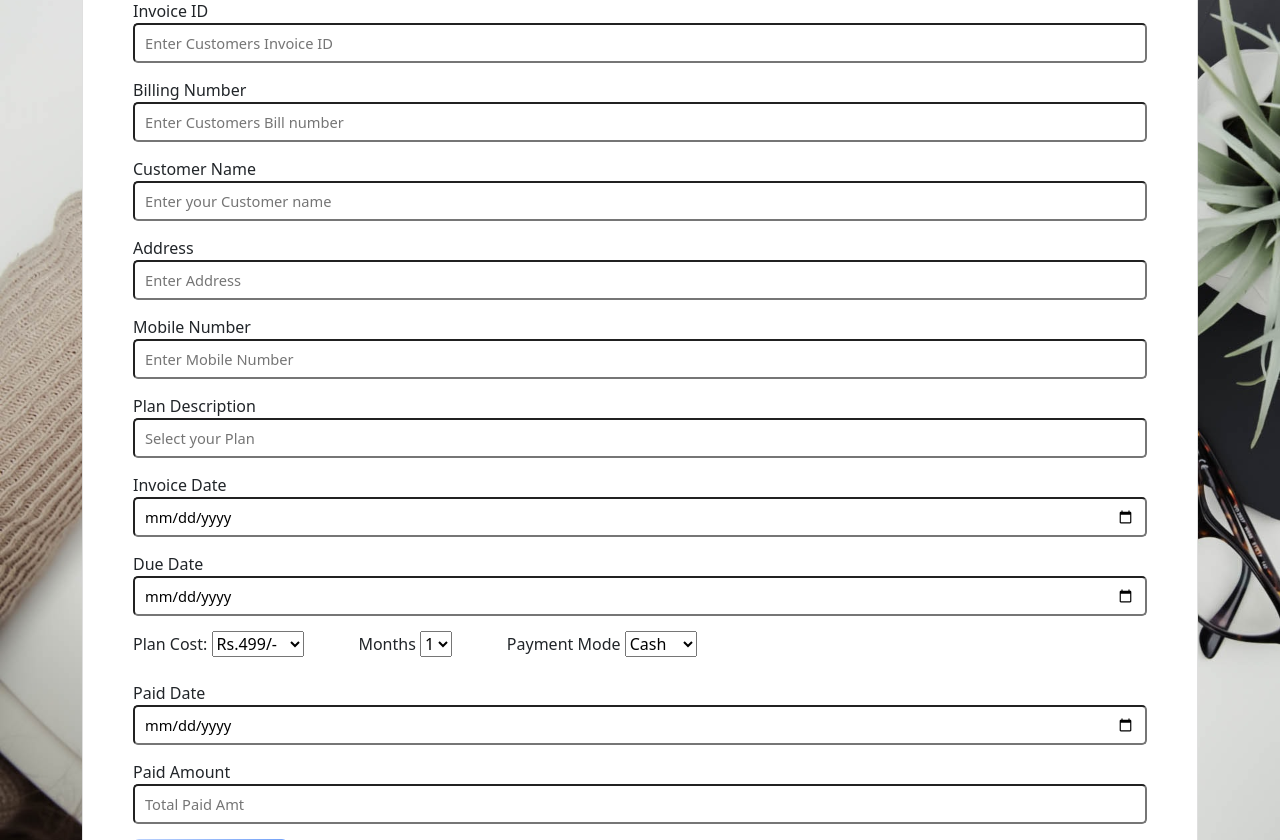
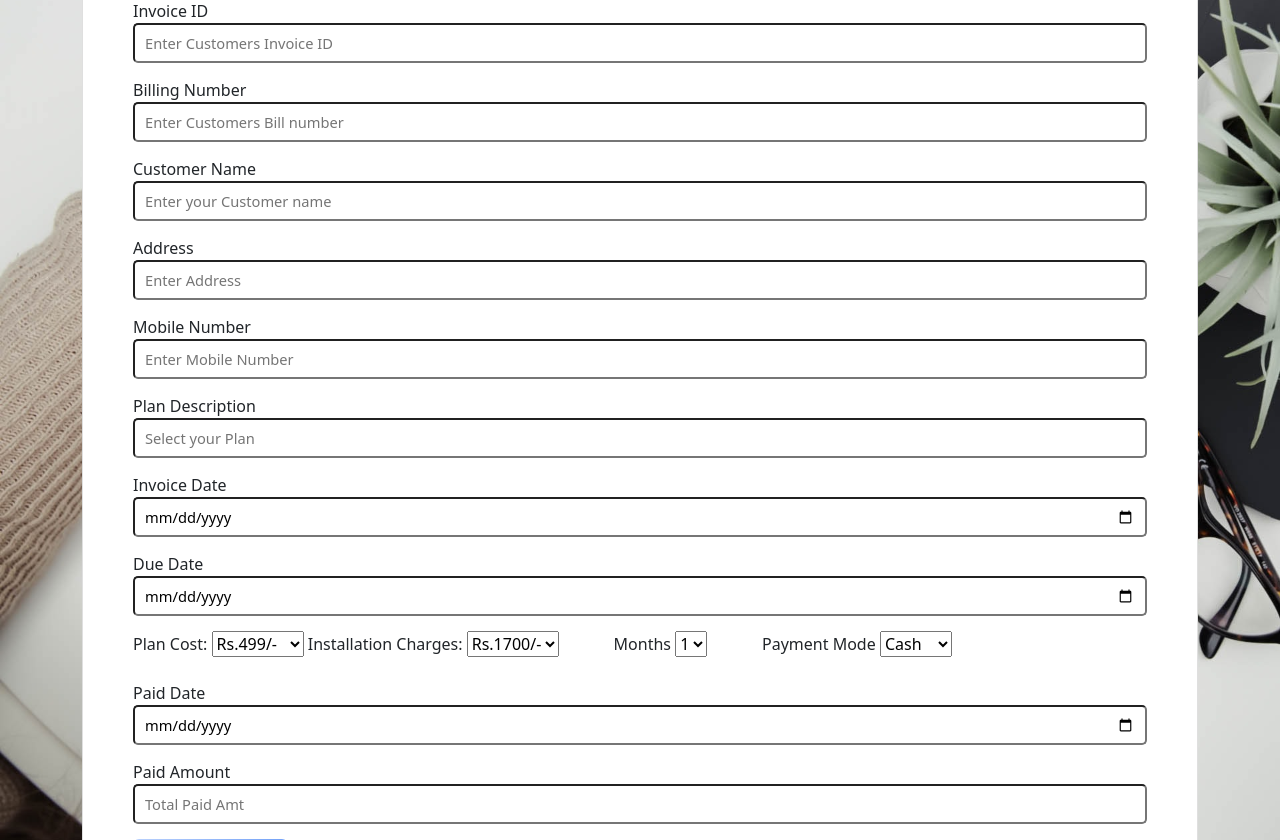
Before and after one commit to Kamal-prog-code/hkrs_invoice_gen, a Django app: template app/templates/app/index.html in a window 1280 px wide. Shown: the part 330-1170 px from the top of the page. Run offline with Django 3.2, Linux system fonts and the light colour scheme; the template is opened without the code that fills it, so the values that code supplies are empty; some libraries are stand-ins or nearby versions.

Commit message:
Install,gst,cgst

```diff
--- a/Static/js/xhr.js
+++ b/Static/js/xhr.js
@@ -31,6 +31,7 @@ const sendData = () => {
         Payment_mode : document.querySelector("#pm").value,
         Paid_date : document.querySelector("#pda").value,
         Paid_amt : document.querySelector("#pa").value,
+        Installation: document.querySelector("#ic").value,
         Mobile_number : document.querySelector("#bm").value,
         Invoice_id : "Invoice_" + (document.querySelector("#cid").value).toString(),
         Bill_no : document.querySelector("#bn").value
--- a/app/models.py
+++ b/app/models.py
@@ -8,6 +8,7 @@ class FormD(models.Model):
     Plan_Description = models.CharField(max_length=1000, null=True, blank=True)
     Plan_Cost = models.CharField(max_length=100, null=True, blank=True)
     Total = models.CharField(max_length=100, null=True, blank=True)
+    Installation = models.CharField(max_length=100, null=True, blank=True)
     Invoice_id = models.CharField(max_length=500,null=True, blank=True)
     Quantity = models.CharField(max_length=100, null=True, blank=True,default=1)
     Invoice_date = models.DateTimeField()
--- a/app/templates/app/index.html
+++ b/app/templates/app/index.html
@@ -124,6 +124,10 @@
 							<option value="799">Rs.799/-</option>
 							<option value="1200">Rs.1200/-</option>
 						</select>
+						<label for="installation">Installation Charges:</label>
+						<select  id="ic">
+							<option value="1700">Rs.1700/-</option>
+						</select>
 						<label for="quantity" style="margin-left: 5%;">Months</label>
 						<select  id="q">
 							<option value="1">1</option>
--- a/app/templates/app/pdf_template.html
+++ b/app/templates/app/pdf_template.html
@@ -100,6 +100,9 @@ Vijayawada Krishna AP 520015 IN</pre></p>
 				</tr>
 				<!-- <tr style="background-color:rgb(88, 144, 248);height: 50px;color: white;"></tr> -->
 		</table>
+		<div style="background-color:rgb(88, 144, 248);color: white;" class="sgst"><br>&nbsp&nbsp&nbsp&nbsp&nbsp&nbsp&nbsp&nbsp&nbsp&nbsp&nbsp&nbsp&nbsp&nbsp&nbsp&nbsp&nbsp&nbsp&nbsp&nbsp&nbsp&nbsp&nbsp&nbsp&nbsp&nbsp&nbsp&nbsp&nbsp&nbsp&nbsp&nbsp&nbsp&nbsp&nbsp&nbsp&nbsp&nbsp&nbsp&nbsp&nbsp&nbsp&nbsp&nbsp&nbsp&nbsp&nbsp&nbsp&nbsp&nbsp&nbsp&nbsp&nbsp&nbsp&nbsp&nbsp&nbsp&nbsp&nbsp&nbsp&nbsp&nbsp&nbsp&nbsp&nbsp&nbsp&nbsp&nbsp&nbsp&nbsp&nbsp&nbsp&nbsp&nbsp&nbsp&nbsp&nbsp&nbsp&nbsp&nbsp&nbsp&nbsp&nbsp&nbsp&nbsp&nbsp&nbsp&nbsp&nbsp&nbsp&nbsp&nbsp&nbsp&nbsp&nbsp&nbsp&nbsp&nbsp&nbsp&nbsp&nbsp&nbsp&nbsp&nbsp&nbsp&nbsp&nbsp&nbsp&nbsp&nbsp&nbsp&nbsp&nbsp&nbsp&nbsp&nbsp&nbsp&nbsp&nbsp&nbsp&nbsp&nbsp&nbsp&nbsp&nbsp&nbspInstallation Charges &nbsp&nbsp&nbsp&nbsp&nbsp&nbsp&nbsp&nbsp&nbsp&nbsp&nbsp&nbsp&nbsp&nbsp&nbsp&nbsp&nbsp&nbsp&nbsp&nbsp&nbsp&nbsp{{formdata.Installation}}</div>
+		<div style="background-color:rgb(88, 144, 248);color: white;" class="sgst"><br>&nbsp&nbsp&nbsp&nbsp&nbsp&nbsp&nbsp&nbsp&nbsp&nbsp&nbsp&nbsp&nbsp&nbsp&nbsp&nbsp&nbsp&nbsp&nbsp&nbsp&nbsp&nbsp&nbsp&nbsp&nbsp&nbsp&nbsp&nbsp&nbsp&nbsp&nbsp&nbsp&nbsp&nbsp&nbsp&nbsp&nbsp&nbsp&nbsp&nbsp&nbsp&nbsp&nbsp&nbsp&nbsp&nbsp&nbsp&nbsp&nbsp&nbsp&nbsp&nbsp&nbsp&nbsp&nbsp&nbsp&nbsp&nbsp&nbsp&nbsp&nbsp&nbsp&nbsp&nbsp&nbsp&nbsp&nbsp&nbsp&nbsp&nbsp&nbsp&nbsp&nbsp&nbsp&nbsp&nbsp&nbsp&nbsp&nbsp&nbsp&nbsp&nbsp&nbsp&nbsp&nbsp&nbsp&nbsp&nbsp&nbsp&nbsp&nbsp&nbsp&nbsp&nbsp&nbsp&nbsp&nbsp&nbsp&nbsp&nbsp&nbsp&nbsp&nbsp&nbsp&nbsp&nbsp&nbsp&nbsp&nbsp&nbsp&nbsp&nbsp&nbsp&nbsp&nbsp&nbsp&nbsp&nbsp&nbsp&nbsp&nbsp&nbsp&nbsp&nbsp&nbsp&nbspSGST &nbsp&nbsp&nbsp&nbsp&nbsp&nbsp&nbsp&nbsp&nbsp&nbsp&nbsp&nbsp&nbsp&nbsp&nbsp&nbsp&nbsp&nbsp&nbsp&nbsp&nbsp&nbsp160</div>
+		<div style="background-color:rgb(88, 144, 248);color: white;" class="cgst"><br>&nbsp&nbsp&nbsp&nbsp&nbsp&nbsp&nbsp&nbsp&nbsp&nbsp&nbsp&nbsp&nbsp&nbsp&nbsp&nbsp&nbsp&nbsp&nbsp&nbsp&nbsp&nbsp&nbsp&nbsp&nbsp&nbsp&nbsp&nbsp&nbsp&nbsp&nbsp&nbsp&nbsp&nbsp&nbsp&nbsp&nbsp&nbsp&nbsp&nbsp&nbsp&nbsp&nbsp&nbsp&nbsp&nbsp&nbsp&nbsp&nbsp&nbsp&nbsp&nbsp&nbsp&nbsp&nbsp&nbsp&nbsp&nbsp&nbsp&nbsp&nbsp&nbsp&nbsp&nbsp&nbsp&nbsp&nbsp&nbsp&nbsp&nbsp&nbsp&nbsp&nbsp&nbsp&nbsp&nbsp&nbsp&nbsp&nbsp&nbsp&nbsp&nbsp&nbsp&nbsp&nbsp&nbsp&nbsp&nbsp&nbsp&nbsp&nbsp&nbsp&nbsp&nbsp&nbsp&nbsp&nbsp&nbsp&nbsp&nbsp&nbsp&nbsp&nbsp&nbsp&nbsp&nbsp&nbsp&nbsp&nbsp&nbsp&nbsp&nbsp&nbsp&nbsp&nbsp&nbsp&nbsp&nbsp&nbsp&nbsp&nbsp&nbsp&nbsp&nbsp&nbsp&nbspCGST &nbsp&nbsp&nbsp&nbsp&nbsp&nbsp&nbsp&nbsp&nbsp&nbsp&nbsp&nbsp&nbsp&nbsp&nbsp&nbsp&nbsp&nbsp&nbsp&nbsp&nbsp&nbsp160</div>
 		<div style="background-color:rgb(88, 144, 248);color: white;" class="gt"><br>&nbsp&nbsp&nbsp&nbsp&nbsp&nbsp&nbsp&nbsp&nbsp&nbsp&nbsp&nbsp&nbsp&nbsp&nbsp&nbsp&nbsp&nbsp&nbsp&nbsp&nbsp&nbsp&nbsp&nbsp&nbsp&nbsp&nbsp&nbsp&nbsp&nbsp&nbsp&nbsp&nbsp&nbsp&nbsp&nbsp&nbsp&nbsp&nbsp&nbsp&nbsp&nbsp&nbsp&nbsp&nbsp&nbsp&nbsp&nbsp&nbsp&nbsp&nbsp&nbsp&nbsp&nbsp&nbsp&nbsp&nbsp&nbsp&nbsp&nbsp&nbsp&nbsp&nbsp&nbsp&nbsp&nbsp&nbsp&nbsp&nbsp&nbsp&nbsp&nbsp&nbsp&nbsp&nbsp&nbsp&nbsp&nbsp&nbsp&nbsp&nbsp&nbsp&nbsp&nbsp&nbsp&nbsp&nbsp&nbsp&nbsp&nbsp&nbsp&nbsp&nbsp&nbsp&nbsp&nbsp&nbsp&nbsp&nbsp&nbsp&nbsp&nbsp&nbsp&nbsp&nbsp&nbsp&nbsp&nbsp&nbsp&nbsp&nbsp&nbsp&nbsp&nbsp&nbsp&nbsp&nbsp&nbsp&nbsp&nbsp&nbsp&nbsp&nbsp&nbsp&nbsp&nbspGrand Total &nbsp&nbsp&nbsp&nbsp&nbsp&nbsp&nbsp&nbsp&nbsp&nbsp&nbsp&nbsp&nbsp&nbsp&nbsp&nbsp&nbsp&nbsp&nbsp&nbsp&nbsp&nbsp{{formdata.Total}}</div>
 		<table>
 			<tr><td style="font-size:large ;"><br>Payments<br></td></tr>
--- a/app/views.py
+++ b/app/views.py
@@ -29,6 +29,7 @@ class Formdata(APIView):
 		"Plan_Description" : "",
 		"Plan_Cost" : "",
 		"Total" : "",
+		"Installation":"",
 		"Quantity" : "",
 		"Invoice_date" : "",
 		"Due_date": "",
```
Also changed, not shown: app/migrations/0004_formd_installation.py (added), db.sqlite3.
